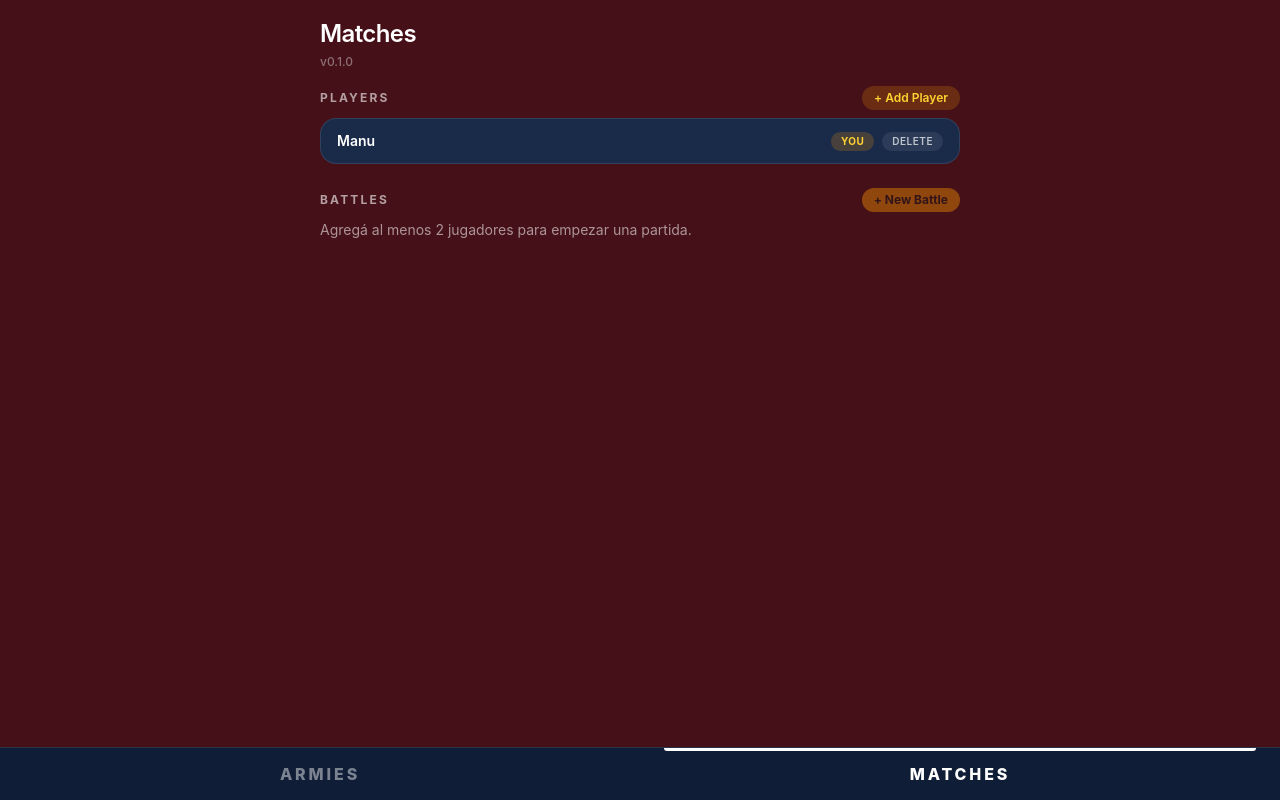
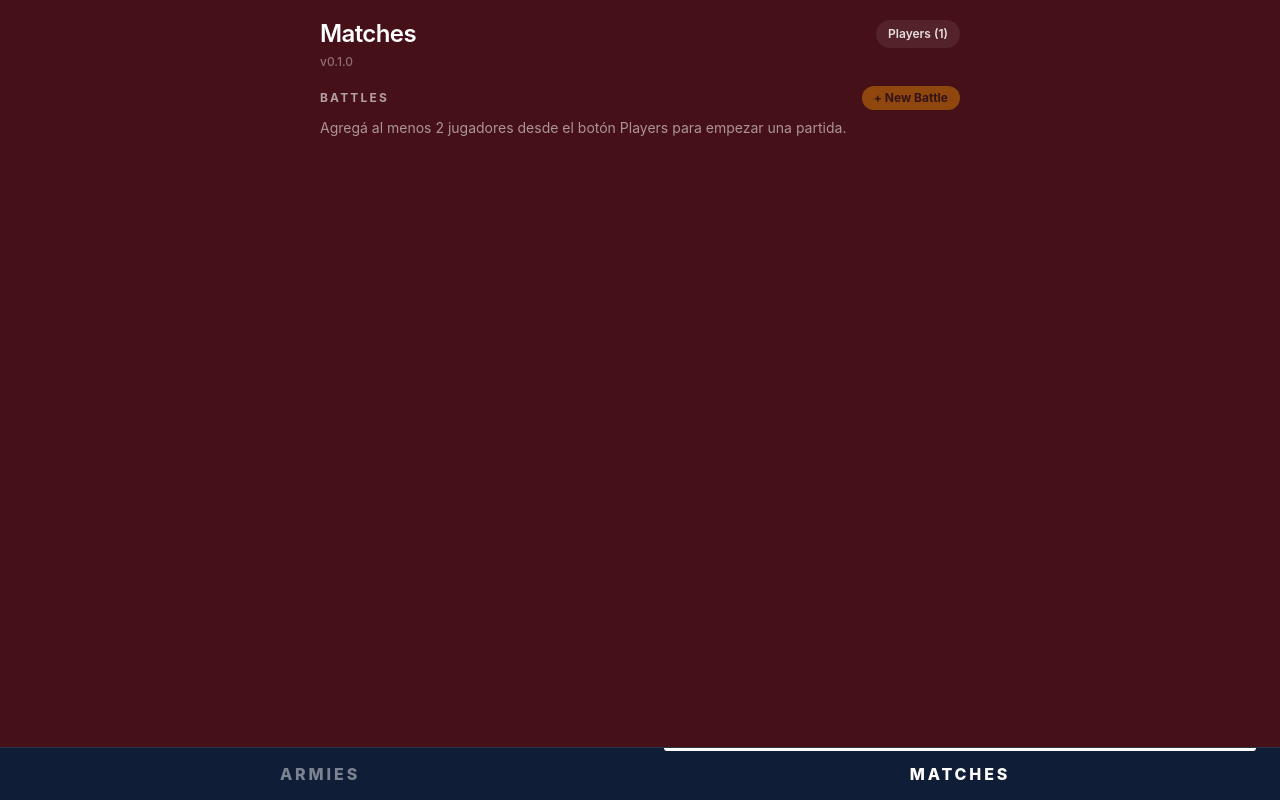
Before and after one commit to manucamejo/warhammer-quick-rules, a React (Vite) app in the folder web/: page /matches in a window 1280 px wide. Built offline with nearby package versions, Linux system fonts and the light colour scheme.

Commit message:
Move Players to modal accessed from Matches header

```diff
--- a/web/src/components/NewPlayerModal.tsx
+++ /dev/null
@@ -1,62 +0,0 @@
-import { useState } from 'react'
-import { useMatchesStore } from '../store/matches'
-import { Modal } from './Modal'
-
-interface Props {
-  onClose: () => void
-}
-
-export function NewPlayerModal({ onClose }: Props) {
-  const addPlayer = useMatchesStore((s) => s.addPlayer)
-  const [name, setName] = useState('')
-  const canSave = name.trim().length > 0
-
-  const handleSave = () => {
-    if (!canSave) return
-    addPlayer(name)
-    onClose()
-  }
-
-  return (
-    <Modal
-      title="Nuevo jugador"
-      onClose={onClose}
-      footer={
-        <div className="flex gap-2">
-          <button
-            type="button"
-            onClick={onClose}
-            className="flex-1 rounded-xl bg-white/8 px-4 py-2.5 text-sm font-semibold text-white/80 hover:bg-white/12"
-          >
-            Cancelar
-          </button>
-          <button
-            type="button"
-            onClick={handleSave}
-            disabled={!canSave}
-            className="flex-1 rounded-xl bg-amber-500 px-4 py-2.5 text-sm font-semibold text-[#1a1a1a] transition-opacity disabled:opacity-40"
-          >
-            Guardar
-          </button>
-        </div>
-      }
-    >
-      <label className="block">
-        <span className="mb-1.5 block text-xs font-semibold uppercase tracking-wider text-white/60">
-          Nombre
-        </span>
-        <input
-          type="text"
-          value={name}
-          onChange={(e) => setName(e.target.value)}
-          onKeyDown={(e) => {
-            if (e.key === 'Enter') handleSave()
-          }}
-          placeholder="Ej: Juan"
-          autoFocus
-          className="w-full rounded-xl border border-white/10 bg-white/8 px-3 py-2.5 text-sm text-white placeholder:text-white/45 focus:border-white/30 focus:outline-none"
-        />
-      </label>
-    </Modal>
-  )
-}
--- /dev/null
+++ b/web/src/components/PlayersModal.tsx
@@ -0,0 +1,100 @@
+import { useState } from 'react'
+import { useMatchesStore } from '../store/matches'
+import type { PlayerProfile } from '../types'
+import { Modal } from './Modal'
+
+interface Props {
+  onClose: () => void
+}
+
+export function PlayersModal({ onClose }: Props) {
+  const players = useMatchesStore((s) => s.players)
+  const matches = useMatchesStore((s) => s.matches)
+  const addPlayer = useMatchesStore((s) => s.addPlayer)
+  const removePlayer = useMatchesStore((s) => s.removePlayer)
+  const setPrimaryPlayer = useMatchesStore((s) => s.setPrimaryPlayer)
+
+  const [newName, setNewName] = useState('')
+
+  const handleAdd = () => {
+    const trimmed = newName.trim()
+    if (!trimmed) return
+    addPlayer(trimmed)
+    setNewName('')
+  }
+
+  const handleDelete = (player: PlayerProfile) => {
+    const used = matches.some(
+      (m) => m.playerOneID === player.id || m.playerTwoID === player.id
+    )
+    const msg = used
+      ? `${player.name} está en partidas existentes. ¿Eliminar igual?`
+      : `¿Eliminar a ${player.name}?`
+    if (!window.confirm(msg)) return
+    removePlayer(player.id)
+  }
+
+  return (
+    <Modal title="Jugadores" onClose={onClose}>
+      <div className="mb-4 flex gap-2">
+        <input
+          type="text"
+          value={newName}
+          onChange={(e) => setNewName(e.target.value)}
+          onKeyDown={(e) => {
+            if (e.key === 'Enter') handleAdd()
+          }}
+          placeholder="Nombre"
+          className="flex-1 rounded-xl border border-white/10 bg-white/8 px-3 py-2.5 text-sm text-white placeholder:text-white/45 focus:border-white/30 focus:outline-none"
+        />
+        <button
+          type="button"
+          onClick={handleAdd}
+          disabled={!newName.trim()}
+          className="rounded-xl bg-amber-500 px-4 py-2.5 text-sm font-semibold text-[#1a1a1a] transition-opacity disabled:opacity-40"
+        >
+          Agregar
+        </button>
+      </div>
+
+      {players.length === 0 ? (
+        <p className="py-4 text-center text-sm text-white/55">
+          No hay jugadores todavía.
+        </p>
+      ) : (
+        <ul className="flex flex-col gap-2">
+          {players.map((p) => (
+            <li
+              key={p.id}
+              className="flex items-center gap-2 rounded-2xl border border-white/10 bg-white/4 px-3 py-2.5"
+            >
+              <div className="flex-1">
+                <p className="text-sm font-semibold text-white">{p.name}</p>
+              </div>
+              {p.isPrimaryUser ? (
+                <span className="rounded-full bg-amber-500/20 px-2.5 py-0.5 text-[10px] font-bold uppercase tracking-wider text-amber-300">
+                  You
+                </span>
+              ) : (
+                <button
+                  type="button"
+                  onClick={() => setPrimaryPlayer(p.id)}
+                  className="rounded-full bg-white/8 px-2.5 py-0.5 text-[10px] font-semibold uppercase tracking-wider text-white/70 hover:bg-white/12"
+                >
+                  Make You
+                </button>
+              )}
+              <button
+                type="button"
+                onClick={() => handleDelete(p)}
+                className="rounded-full bg-white/8 px-2.5 py-0.5 text-[10px] font-semibold uppercase tracking-wider text-white/70 hover:bg-red-500/20 hover:text-red-300"
+              >
+                Delete
+              </button>
+            </li>
+          ))}
+        </ul>
+      )}
+    </Modal>
+  )
+}
--- a/web/src/pages/MatchesPage.tsx
+++ b/web/src/pages/MatchesPage.tsx
@@ -1,8 +1,8 @@
 import { useEffect, useMemo, useState } from 'react'
 import { Link } from 'react-router-dom'
 import { AppVersion } from '../components/AppVersion'
-import { NewPlayerModal } from '../components/NewPlayerModal'
 import { NewMatchModal } from '../components/NewMatchModal'
+import { PlayersModal } from '../components/PlayersModal'
 import { useArmiesStore } from '../store/armies'
 import {
   matchScoreTotals,
@@ -15,12 +15,10 @@ export function MatchesPage() {
   const players = useMatchesStore((s) => s.players)
   const matches = useMatchesStore((s) => s.matches)
   const deleteMatch = useMatchesStore((s) => s.deleteMatch)
-  const removePlayer = useMatchesStore((s) => s.removePlayer)
-  const setPrimaryPlayer = useMatchesStore((s) => s.setPrimaryPlayer)
   const armies = useArmiesStore((s) => s.armies)
   const loadArmies = useArmiesStore((s) => s.loadArmies)
 
-  const [showNewPlayer, setShowNewPlayer] = useState(false)
+  const [showPlayers, setShowPlayers] = useState(false)
   const [showNewMatch, setShowNewMatch] = useState(false)
 
   useEffect(() => {
@@ -41,17 +39,6 @@ export function MatchesPage() {
 
   const orderedMatches = useMemo(() => sortedMatches(matches), [matches])
 
-  const handleDeletePlayer = (player: PlayerProfile) => {
-    const used = matches.some(
-      (m) => m.playerOneID === player.id || m.playerTwoID === player.id
-    )
-    const msg = used
-      ? `${player.name} está en partidas existentes. ¿Eliminar igual?`
-      : `¿Eliminar a ${player.name}?`
-    if (!window.confirm(msg)) return
-    removePlayer(player.id)
-  }
-
   const handleDeleteMatch = (match: MatchRecord) => {
     if (!window.confirm('¿Eliminar esta partida?')) return
     deleteMatch(match.id)
@@ -65,62 +52,18 @@ export function MatchesPage() {
       <header className="mb-4">
         <div className="flex min-h-9 items-center justify-between gap-3">
           <h1 className="text-2xl font-semibold tracking-tight">Matches</h1>
+          <button
+            type="button"
+            onClick={() => setShowPlayers(true)}
+            className="rounded-full bg-white/8 px-3 py-1.5 text-xs font-semibold text-white/85 hover:bg-white/12"
+          >
+            Players ({players.length})
+          </button>
         </div>
         <div className="mt-0.5">
           <AppVersion />
         </div>
       </header>
-
-      <section className="mb-6">
-        <SectionHeader
-          title="Players"
-          action={
-            <button
-              type="button"
-              onClick={() => setShowNewPlayer(true)}
-              className="rounded-full bg-amber-500/20 px-3 py-1 text-xs font-semibold text-amber-300 hover:bg-amber-500/30"
-            >
-              + Add Player
-            </button>
-          }
-        />
-        {players.length === 0 ? (
-          <EmptyHint>No hay jugadores todavía.</EmptyHint>
-        ) : (
-          <ul className="flex flex-col gap-2">
-            {players.map((p) => (
-              <li
-                key={p.id}
-                className="flex items-center gap-2 rounded-2xl border border-white/10 bg-[#1a2b4a] px-4 py-3"
-              >
-                <div className="flex-1">
-                  <p className="text-sm font-semibold text-white">{p.name}</p>
-                </div>
-                {p.isPrimaryUser ? (
-                  <span className="rounded-full bg-amber-500/20 px-2.5 py-0.5 text-[10px] font-bold uppercase tracking-wider text-amber-300">
-                    You
-                  </span>
-                ) : (
-                  <button
-                    type="button"
-                    onClick={() => setPrimaryPlayer(p.id)}
-                    className="rounded-full bg-white/8 px-2.5 py-0.5 text-[10px] font-semibold uppercase tracking-wider text-white/70 hover:bg-white/12"
-                  >
-                    Make You
-                  </button>
-                )}
-                <button
-                  type="button"
-                  onClick={() => handleDeletePlayer(p)}
-                  className="rounded-full bg-white/8 px-2.5 py-0.5 text-[10px] font-semibold uppercase tracking-wider text-white/70 hover:bg-red-500/20 hover:text-red-300"
-                >
-                  Delete
-                </button>
-              </li>
-            ))}
-          </ul>
-        )}
-      </section>
 
       <section>
         <SectionHeader
@@ -138,7 +81,7 @@ export function MatchesPage() {
         />
         {players.length < 2 && (
           <EmptyHint>
-            Agregá al menos 2 jugadores para empezar una partida.
+            Agregá al menos 2 jugadores desde el botón Players para empezar una partida.
           </EmptyHint>
         )}
         {orderedMatches.length === 0 && players.length >= 2 && (
@@ -157,8 +100,8 @@ export function MatchesPage() {
         </ul>
       </section>
 
-      {showNewPlayer && (
-        <NewPlayerModal onClose={() => setShowNewPlayer(false)} />
+      {showPlayers && (
+        <PlayersModal onClose={() => setShowPlayers(false)} />
       )}
       {showNewMatch && (
         <NewMatchModal onClose={() => setShowNewMatch(false)} />
```
